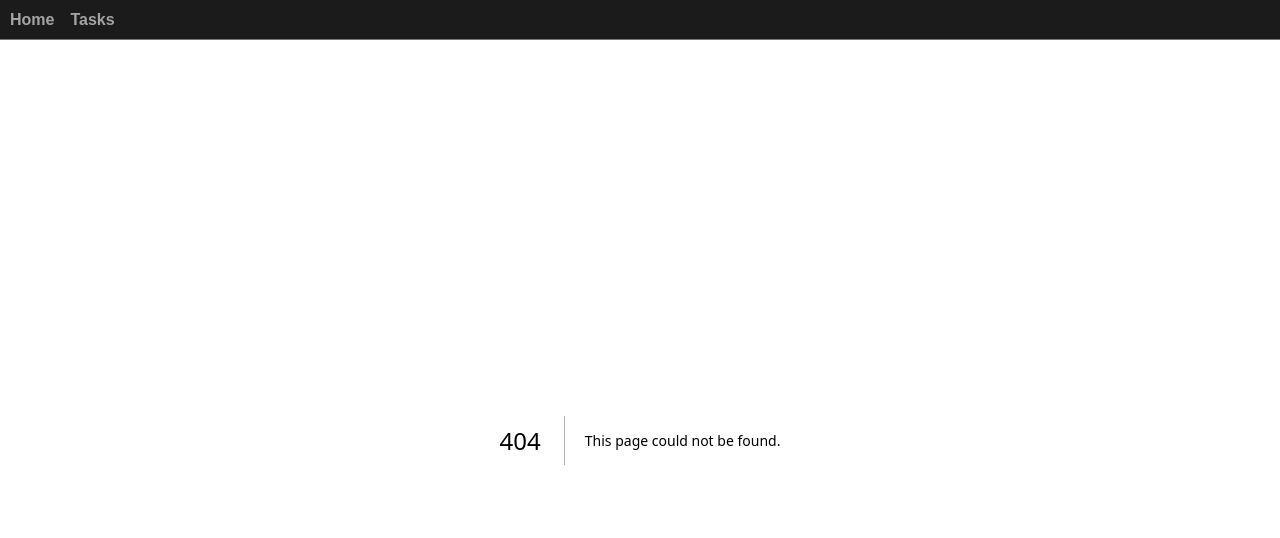
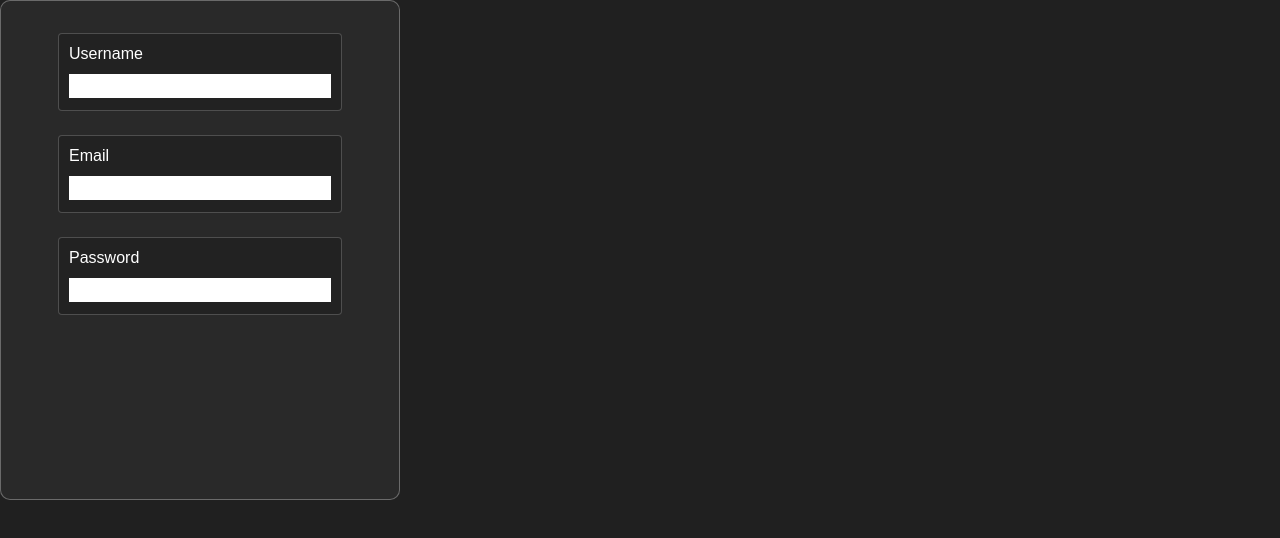
Before and after one commit to ZairoX-737/TrackIt, a Next.js app in the folder track_it_front_end/: page /auth in a window 1280 px wide. Before the commit this address had no page. Shown: the top 538 px of the page. Built offline with nearby package versions, Linux system fonts and the light colour scheme.

Commit message:
auth page front(wip)

```diff
--- /dev/null
+++ b/track_it_front_end/src/app/auth/auth.module.scss
@@ -0,0 +1,24 @@
+.form {
+	display: flex;
+	flex-direction: column;
+	justify-content: flex-start;
+	align-items: center;
+	background-color: #292929;
+	width: 400px;
+	height: 500px;
+	border-radius: 10px;
+	gap: 1.5em;
+	padding: 2em 2em;
+	border: 1px solid rgba(255, 255, 255, 0.3);
+	& div {
+		display: flex;
+		flex-direction: column;
+		background-color: #222222;
+		border: 1px solid rgba(255, 255, 255, 0.2);
+		padding: 8px 10px;
+		gap: 0.5em;
+		border-radius: 4px;
+		width: 85%;
+		height: 18%;
+	}
+}
--- /dev/null
+++ b/track_it_front_end/src/app/auth/login.tsx
@@ -0,0 +1,15 @@
+import styles from './auth.module.scss';
+
+const LoginPage = () => {
+	return (
+		<>
+			<form className={styles.form} id='login'>
+				<input></input>
+				<input type='email'></input>
+				<input type='password'></input>
+			</form>
+		</>
+	);
+};
+
+export default LoginPage;
--- /dev/null
+++ b/track_it_front_end/src/app/auth/page.tsx
@@ -0,0 +1,8 @@
+import RegisterPage from './register';
+import LoginPage from './login';
+
+const isRegistered = false;
+
+export default function Auth() {
+	return isRegistered ? <LoginPage /> : <RegisterPage />;
+}
--- /dev/null
+++ b/track_it_front_end/src/app/auth/register.tsx
@@ -0,0 +1,25 @@
+import styles from './auth.module.scss';
+
+const RegisterPage = () => {
+	return (
+		<>
+			<form className={styles.form} id='register'>
+				<div>
+					<span>Username</span>
+					<input></input>
+				</div>
+				<div>
+					<span>Email</span>
+					<input type='email'></input>
+				</div>
+
+				<div>
+					<span>Password</span>
+					<input type='password'></input>
+				</div>
+			</form>
+		</>
+	);
+};
+
+export default RegisterPage;
--- a/track_it_front_end/src/app/layout.tsx
+++ b/track_it_front_end/src/app/layout.tsx
@@ -1,7 +1,5 @@
 import type { Metadata } from 'next';
 import './globals.scss';
-import Link from 'next/link';
-import styles from './Home.module.scss';
 import { Rubik } from 'next/font/google';
 
 const rubik = Rubik({
@@ -11,7 +9,7 @@ const rubik = Rubik({
 });
 
 export const metadata: Metadata = {
-	title: 'Next Tasks',
+	title: 'TaskIt',
 	description: 'Generated by create next app',
 };
 
@@ -22,19 +20,7 @@ export default function RootLayout({
 }>) {
 	return (
 		<html lang='en'>
-			<body className={`${rubik.variable} antialiased`}>
-				<header>
-					<nav className={styles.nav}>
-						<Link href={'/'}>
-							<span>Home</span>
-						</Link>
-						<Link href={'tasks'}>
-							<span>Tasks</span>
-						</Link>
-					</nav>
-				</header>
-				{children}
-			</body>
+			<body className={`${rubik.variable} antialiased`}>{children}</body>
 		</html>
 	);
 }
--- a/track_it_front_end/src/app/page.tsx
+++ b/track_it_front_end/src/app/page.tsx
@@ -1,3 +1,3 @@
 export default function Home() {
-	return <div>Hub home</div>;
+	return <div>Root page</div>;
 }
```
